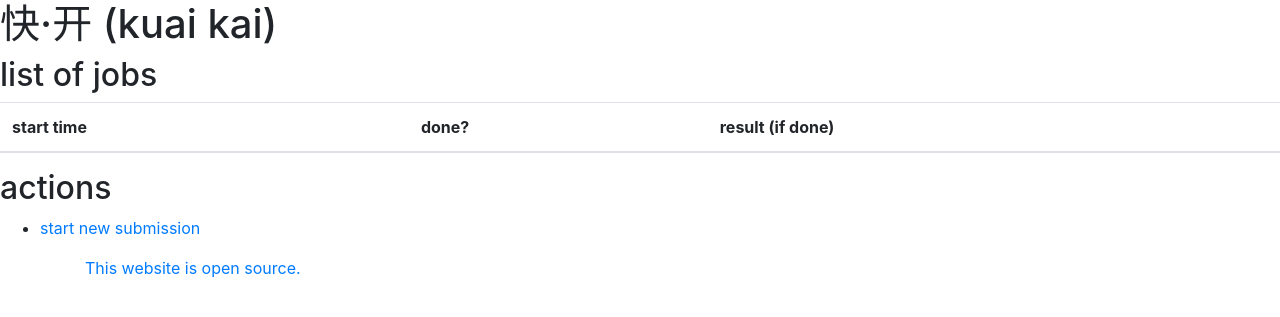
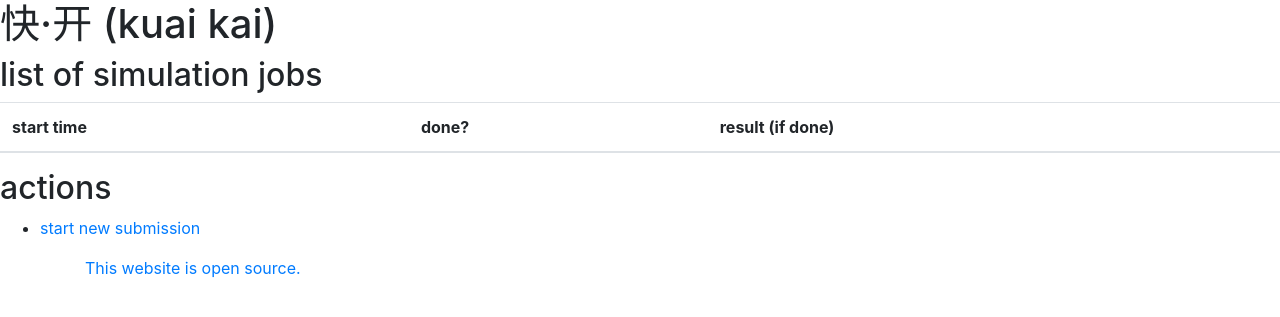
Before and after one commit to kuaikai/kuaikai, a Django app: page / in a window 1280 px wide. Shown: the top 317 px of the page. Run offline with Django 3.2, Linux system fonts and the light colour scheme; the visitor is signed in with stand-in values (Sample User, id 1); data that the repository does not hold is empty; parts of the project's set-up code (start-up, migrations or seed data) failed here and were passed over; some libraries are stand-ins or nearby versions.

Commit message:
more precisely name table

```diff
--- a/acarbroker/acarbroker/templates/acarbroker/index.html
+++ b/acarbroker/acarbroker/templates/acarbroker/index.html
@@ -1,7 +1,7 @@
 {% extends "acarbroker/base.html" %}
 {% block body %}
 <h1>快·开 (kuai kai)</h1>
-<h2>list of jobs</h2>
+<h2>list of simulation jobs</h2>
 <table class="table">
 <thead><tr><th>start time</th><th>done?</th><th>result (if done)</th></tr></thead>
 {% for job in jobs %}
```
